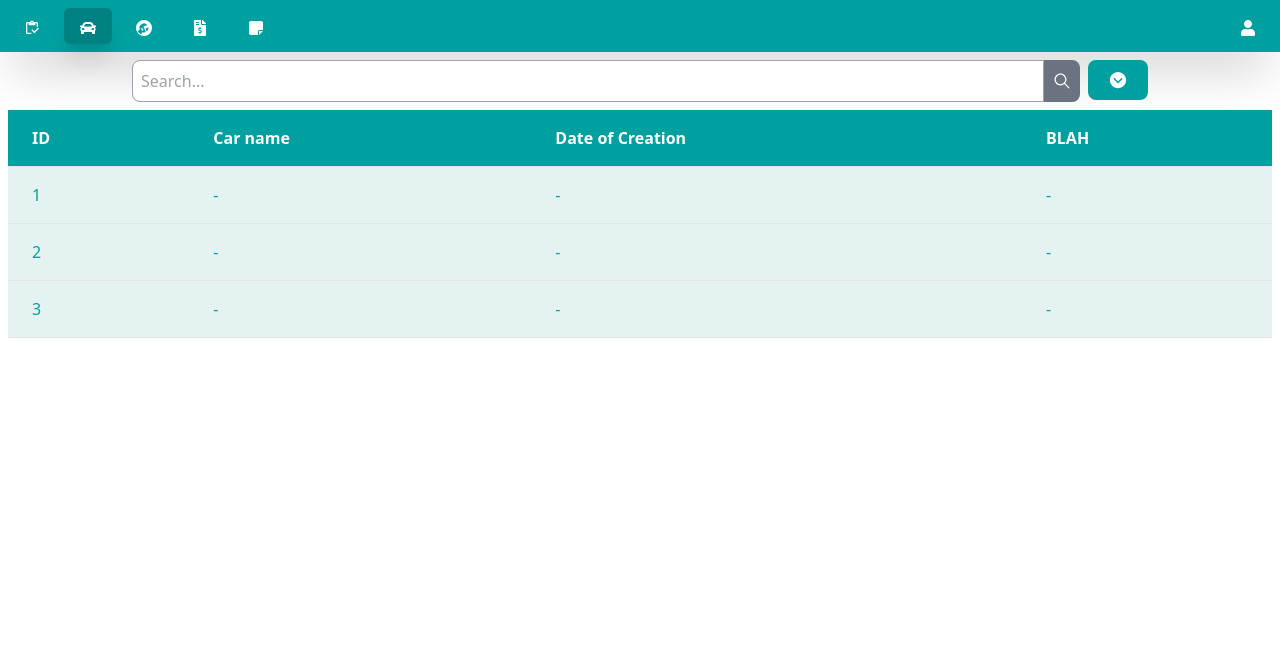
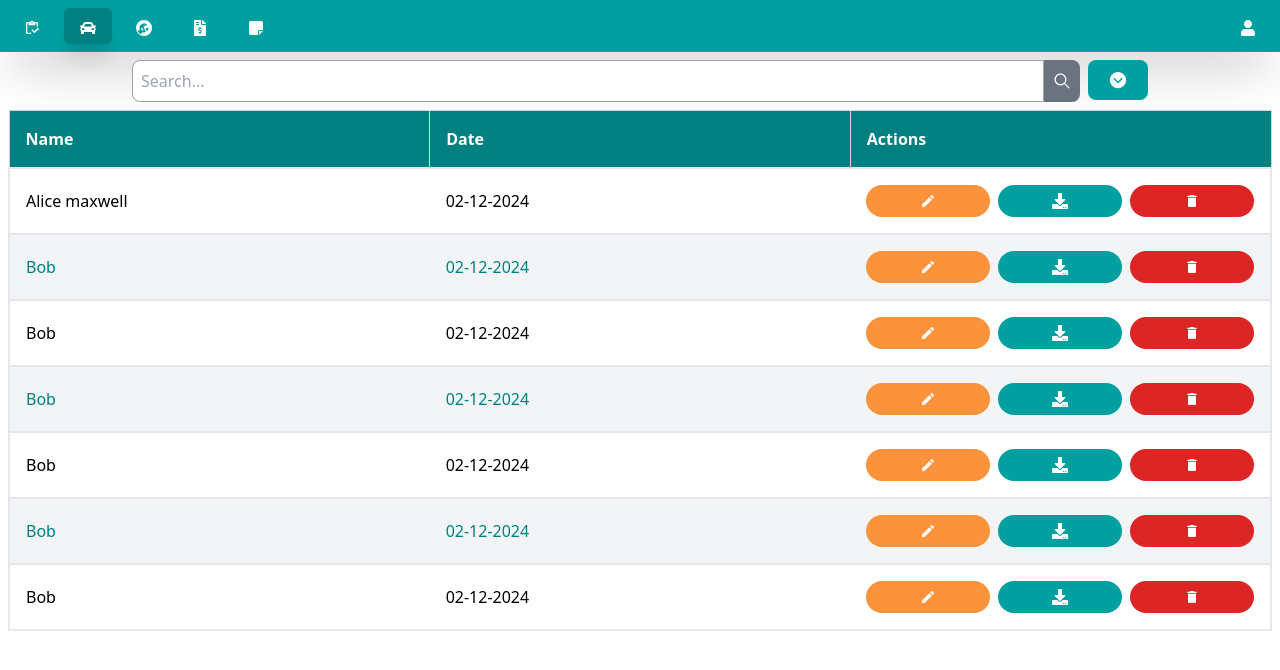
Before and after one commit to Shazil0204/Garage-All-In-One, a React (Vite) app in the folder Frontend/: page /car in a window 1280 px wide. Shown: the top 670 px of the page. Built offline with nearby package versions, Linux system fonts and the light colour scheme; what fluid-tailwind would draw is missing.

Commit message:
few design modification

```diff
--- a/Frontend/src/Components/DataDisplay/Table.tsx
+++ b/Frontend/src/Components/DataDisplay/Table.tsx
@@ -1,43 +1,61 @@
-import React from "react"
+import React, { ReactNode } from "react";
 
 interface TableProps {
-  headers: string[];
-  data: { [key: string]: string | number }[];
+  headers: string[]; // Array of headers
+  data: Array<Record<string, any>>; // Array of objects for rows
+  renderActions: (row: Record<string, any>) => ReactNode; // Function to render action buttons
 }
 
-const Table: React.FC<TableProps> = ({ headers, data }) => {
+const DynamicTable: React.FC<TableProps> = ({
+  headers,
+  data,
+  renderActions,
+}) => {
   return (
-    <div className="flex flex-col">
-      <div className="overflow-x-auto sm:-mx-6 lg:-mx-8">
-        <div className="inline-block min-w-full py-2 sm:px-6 lg:px-8">
-          <div className="overflow-hidden">
-            <table className="min-w-full text-left text-md font-medium text-secondary">
-              <thead className="border-b border-neutral-200 bg-secondary text-white font-medium">
+    <div className="overflow-x-auto md:font-bold md:text-xl">
+      <table className="w-full table-fixed border-collapse border border-gray-300">
+        <thead className="bg-primary text-white">
           <tr>
-                  {headers.map((header: string, index: number) => (
-                    <th key={index} className="px-6 py-4">
+            {headers.map((header, index) => (
+              <th
+                key={index}
+                className={`border border-gray-300 p-4 text-left ${
+                  header.toLowerCase() === "id"
+                    ? "lg:table-cell hidden w-1/12"
+                    : ""
+                }`}
+              >
                 {header}
               </th>
             ))}
+            <th className="border border-gray-300 p-4 text-left">Actions</th>
           </tr>
         </thead>
         <tbody>
-                {data.map((row, rowIndex: number) => (
-                  <tr key={rowIndex} className="border-b border-neutral-200 bg-primary/[0.1]">
-                    {headers.map((header, index: number) => (
-                      <td key={index} className="whitespace-nowrap px-6 py-4">
-                        {row[header] || "-"} {/* Default to "-" if no data */}
+          {data.map((row, rowIndex) => (
+            <tr
+              key={rowIndex}
+              className="border-2 even:text-primary even:bg-gray-100 overflow-x-auto"
+            >
+              {headers.map((header, colIndex) => (
+                <td
+                  key={colIndex}
+                  className={`p-4 ${
+                    header.toLowerCase() === "id" ? "lg:table-cell hidden" : ""
+                  }`}
+                >
+                  {row[header]}
                 </td>
               ))}
+              <td className="p-4 flex gap-2 justify-start">
+                {renderActions(row)}
+              </td>
             </tr>
           ))}
         </tbody>
       </table>
     </div>
-        </div>
-      </div>
-    </div>
-  )
-}
+  );
+};
 
-export default Table
+export default DynamicTable;
--- a/Frontend/src/Screens/Routes/Car.tsx
+++ b/Frontend/src/Screens/Routes/Car.tsx
@@ -1,11 +1,14 @@
-import Table from "..//../Components/DataDisplay/Table";
+import DynamicTable from "../../Components/DataDisplay/Table";
 import Dropdown from "../../Components/Common/Dropdown";
 import Search from "../../Components/Common/Search";
 
 import { useState } from "react";
 
+import { MdModeEditOutline } from "react-icons/md";
+import { FaDownload } from "react-icons/fa";
+import { MdDelete } from "react-icons/md";
+
 const Car = () => {
-
   const [title, setTitle] = useState("Choose an option");
 
   const handleOptionSelect = (value: string) => {
@@ -23,17 +26,48 @@ const Car = () => {
     { label: "Option 3", value: "option3" },
   ];
 
-  const headers = ["ID", "Car name", "Date of Creation", "BLAH" ];
+  const headers = ["ID", "Name", "Date"];
+  const data = [
+    { ID: 1, Name: "Alice maxwell", Date: "02-12-2024" },
+    { ID: 2, Name: "Bob", Date: "02-12-2024" },
+    { ID: 2, Name: "Bob", Date: "02-12-2024" },
+    { ID: 2, Name: "Bob", Date: "02-12-2024" },
+    { ID: 2, Name: "Bob", Date: "02-12-2024" },
+    { ID: 2, Name: "Bob", Date: "02-12-2024" },
+    { ID: 2, Name: "Bob", Date: "02-12-2024" },
+  ];
 
-  const data = [
-    { ID: 1, First: "Jorjo", Last: "lmao", Handle: "@mdo" },
-    { ID: 2, First: "Jacob", Last: "Thornton", Handle: "@fat" },
-    { ID: 3, First: "Larry the Bird", Last: "", Handle: "@twitter" }
-  ];
+  const renderActions = (row: Record<string, any>) => (
+    <>
+      <div className="flex justify-evenly gap-2 w-full overflow-hidden">
+        <button
+          className="bg-orange-400 hover:bg-orange-500 duration-100 text-white p-2 rounded-full xl:rounded flex justify-evenly items-center gap-2 w-full"
+          onClick={() => alert(`Editing ${row.Name}`)}
+        >
+          <span className="hidden xl:block">Edit</span>
+          <MdModeEditOutline className="md:mt-1" />
+        </button>
+        <button
+          className="bg-secondary hover:bg-primary duration-100 text-white p-2 rounded-full xl:rounded flex justify-evenly items-center gap-2 w-full"
+          onClick={() => alert(`Viewing ${row.Name}`)}
+        >
+          <span className="hidden xl:block">Download</span>
+          <FaDownload className="md:mt-1" />
+        </button>
+        <button
+          className="bg-red-600 hover:bg-red-700 duration-100 text-white p-2 rounded-full xl:rounded flex justify-evenly items-center gap-2 w-full"
+          onClick={() => alert(`Viewing ${row.Name}`)}
+        >
+          <span className="hidden xl:block">Delete</span>
+          <MdDelete className="md:mt-1" />
+        </button>
+      </div>
+    </>
+  );
 
   return (
     <>
-      <div className="min-w-full p-2 gap-2">
+      <div className="min-w-full p-2 flex flex-col gap-2">
         <div className="min-w-full flex justify-center gap-2">
           <Search onSearch={handleSearch} />
           <Dropdown
@@ -42,10 +76,14 @@ const Car = () => {
             title={title}
           />
         </div>
-        <Table headers={headers} data={data} />
+        <DynamicTable
+          headers={headers}
+          data={data}
+          renderActions={renderActions}
+        />
       </div>
     </>
-  )
+  );
 };
 
 export default Car;
--- a/Frontend/src/Screens/Routes/Inventory.tsx
+++ b/Frontend/src/Screens/Routes/Inventory.tsx
@@ -23,6 +23,7 @@ const Inventory = () => {
 
   const cardsInfo = [
     {
+      id:1,
       image:
       "https://cdn.pixabay.com/photo/2015/04/23/22/00/tree-736885_640.jpg",
       title: "Card1",
@@ -31,6 +32,7 @@ const Inventory = () => {
       quantity: 2,
     },
     {
+      id:2,
       image:
       "https://cdn.pixabay.com/photo/2018/01/14/23/12/nature-3082832_1280.jpg",
       title: "Card1",
@@ -39,6 +41,7 @@ const Inventory = () => {
       quantity: 2,
     },
     {
+      id:3,
       image:
       "https://media.istockphoto.com/id/1306075353/photo/morning-fog-over-a-beautiful-lake-surrounded-by-pine-forest-stock-photo.jpg?s=2048x2048&w=is&k=20&c=l9Pe5gEYNcHNS1VCWpOLNPH0TKOPxw4qKf3yoVZwCXg=",
       title: "Card1",
@@ -47,6 +50,7 @@ const Inventory = () => {
       quantity: 2,
     },
     {
+      id:4,
       image:
       "https://static.vecteezy.com/system/resources/thumbnails/023/041/976/small_2x/glass-globe-ball-with-tree-growing-and-green-nature-blur-background-eco-earth-day-concept-generat-ai-free-photo.jpg",
       title: "Card1",
@@ -55,6 +59,7 @@ const Inventory = () => {
       quantity: 2,
     },
     {
+      id:5,
       image:
       "https://cdn.pixabay.com/photo/2018/01/14/23/12/nature-3082832_1280.jpg",
       title: "Card1",
@@ -63,6 +68,7 @@ const Inventory = () => {
       quantity: 2,
     },
     {
+      id:6,
       image:
         "https://media.istockphoto.com/id/185264129/photo/light-reflecting-on-flowing-water.webp?s=2048x2048&w=is&k=20&c=g7P5T5MPFOeiXAM0KoKZ_RSg2LW4lZgVzqEfgsosk9M=",
       title: "Card1",
@@ -85,6 +91,7 @@ const Inventory = () => {
       <div className="min-w-full p-2 grid justify-center sm:grid-cols-2 md:grid-cols-3 lg:grid-cols-4 xl:grid-cols-5 gap-4">
         {cardsInfo.map((info) => (
           <Card
+            key={info.id  }
             image={info.image}
             title={info.title}
             description={info.description}
```
Lines whose indentation alone changed are shown as unchanged.
